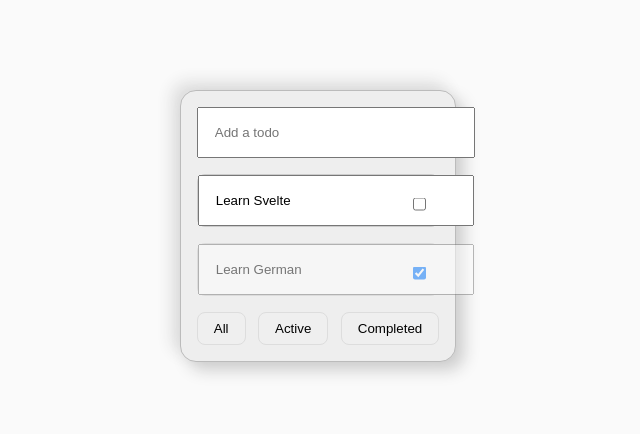
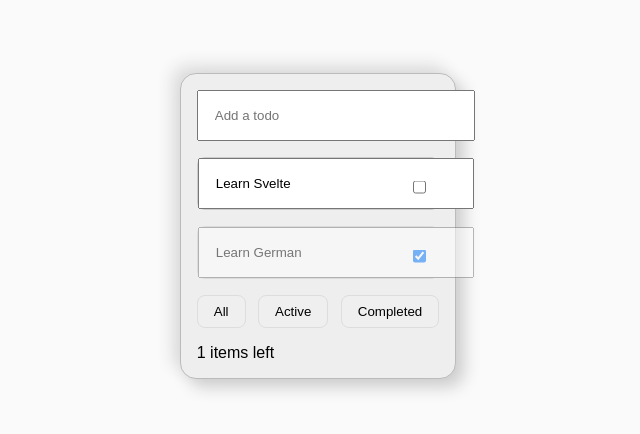
Before and after one commit to damianocsl/svelte-todo-ts, a SvelteKit app: page / in a window 1280 px wide. Shown: the part 182-616 px from the top of the page, without its empty margins (322-962 px from the left). Built offline with nearby package versions, Linux system fonts and the light colour scheme.

Commit message:
Show remaining todos

```diff
--- a/src/routes/+page.svelte
+++ b/src/routes/+page.svelte
@@ -82,6 +82,10 @@
       <button onclick={() => setFilter('active')}>Active</button>
       <button onclick={() => setFilter('completed')}>Completed</button>
 		</div>
+
+    <div class="remaining">
+      {remaining()} items left
+    </div>
 	</div>
 </div>
 
@@ -124,7 +128,7 @@
     opacity: 0.5;
   }
 
-  .filters {
+  .filters, .remaining {
 		margin-block-start: 1rem;
   }
 
```
